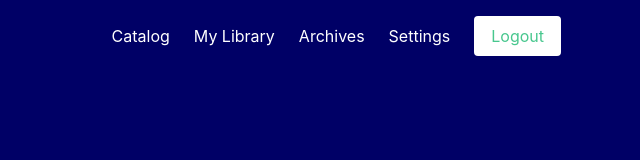
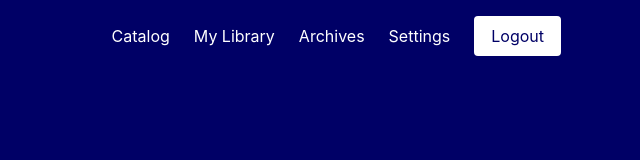
Before and after one commit to Nerldy/hello-books-react, a React (Create React App) app: page /dashboard in a window 1280 px wide. Shown: the top 160 px of the page, without its empty margins (640-1280 px from the left). Built offline with nearby package versions, Linux system fonts and the light colour scheme; sample sign-in values are in the browser's storage.

Commit message:
[Feature #160295944] Add logout style

```diff
--- a/src/index.css
+++ b/src/index.css
@@ -121,3 +121,11 @@ button.newBook:hover {
 .hero.is-success a.navbar-item:hover {
     background-color: #1c2d58;
 }
+
+.button.is-success.is-inverted {
+    color: #000066;
+}
+
+.button.is-success.is-inverted:hover {
+    background-color: #ffff82;
+}
```
